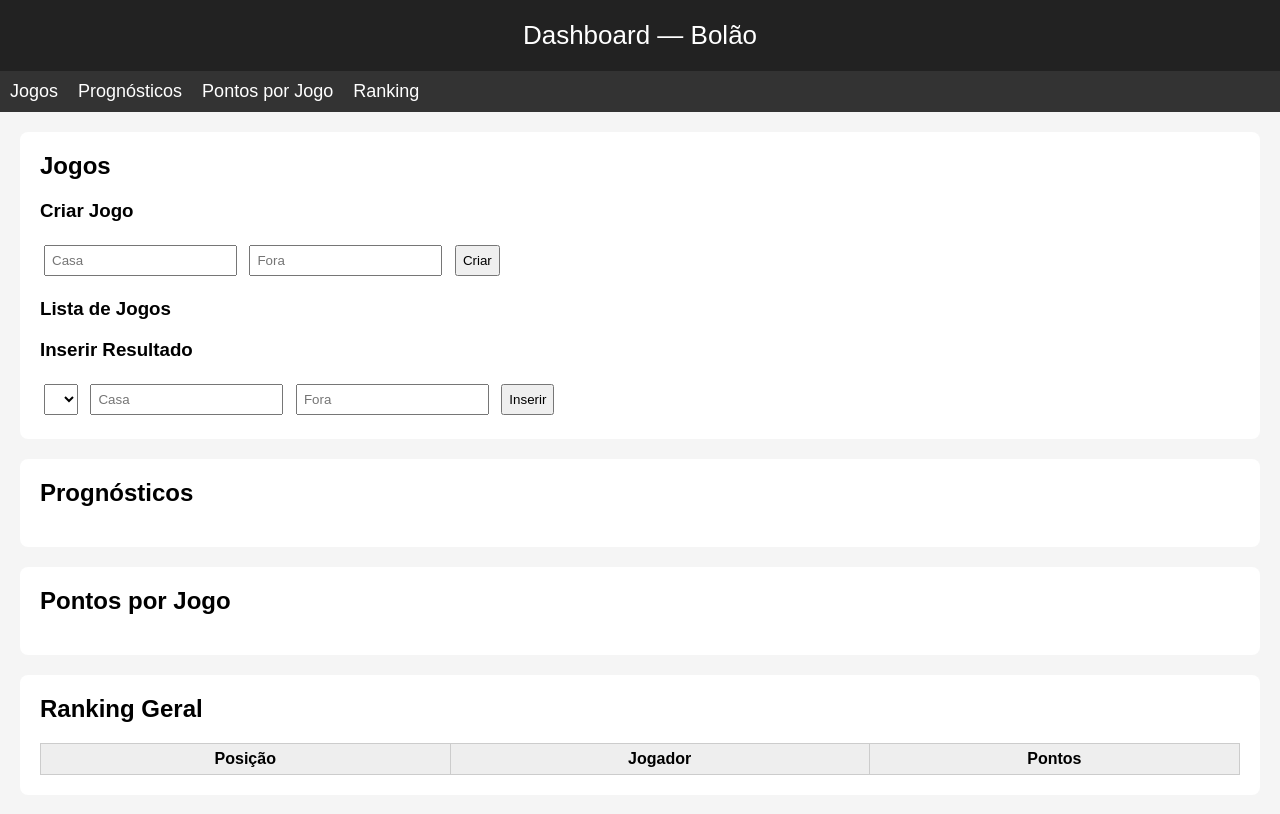
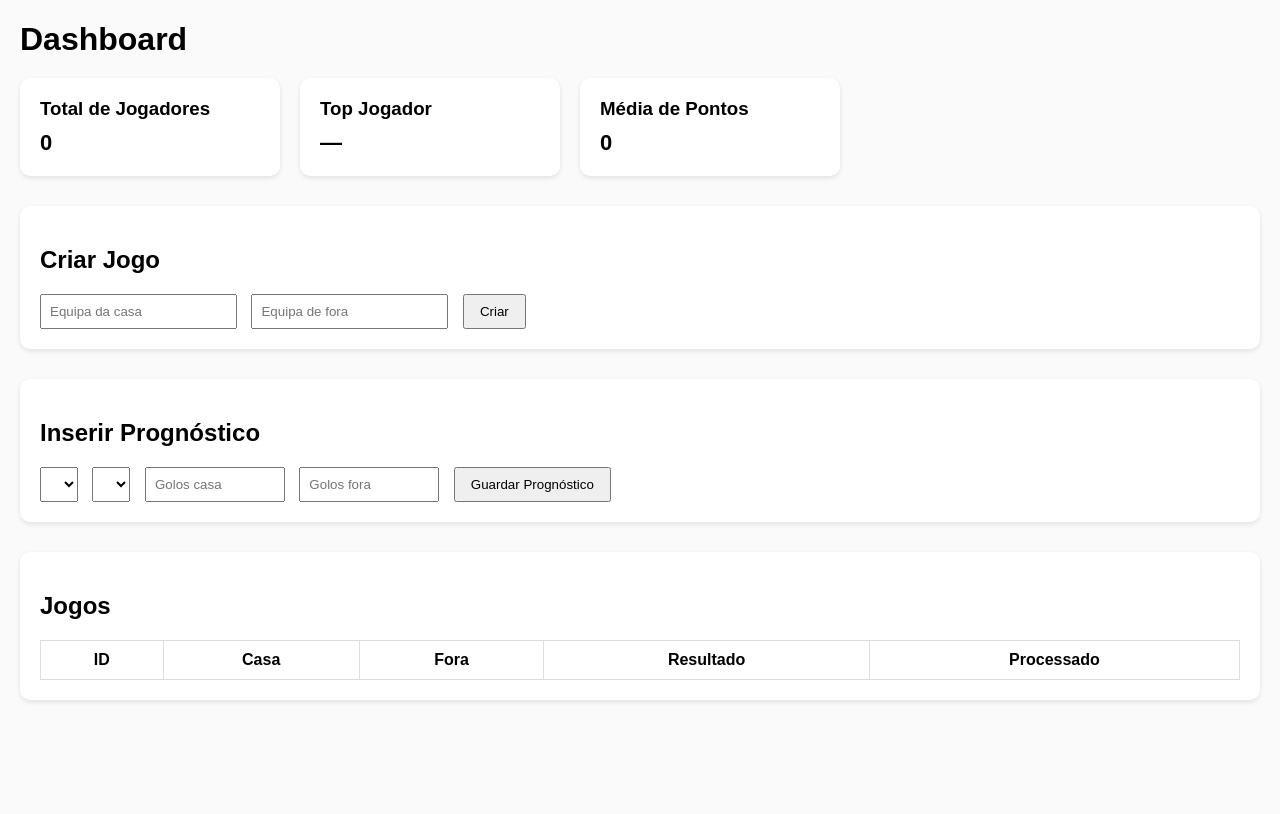
Before and after one commit to rbs1983/cracks, a website: page public/dashboard.html in a window 1280 px wide. Drawn offline with Linux system fonts and the light colour scheme; no server answers.

Commit message:
Update dashboard.html

```diff
--- a/public/dashboard.html
+++ b/public/dashboard.html
@@ -1,169 +1,168 @@
 <!DOCTYPE html>
-<html>
+<html lang="pt">
 <head>
-  <title>Dashboard — Bolão</title>
+  <meta charset="UTF-8">
+  <title>Dashboard</title>
   <style>
-    body { font-family: Arial; margin: 0; padding: 0; background: #f5f5f5; }
-    header { background: #222; color: white; padding: 20px; text-align: center; font-size: 26px; }
-    nav { background: #333; padding: 10px; display: flex; gap: 20px; }
-    nav a { color: white; text-decoration: none; font-size: 18px; }
-    nav a:hover { text-decoration: underline; }
+    body {
+      font-family: Arial, sans-serif;
+      margin: 20px;
+      background: #fafafa;
+    }
 
-    section { padding: 20px; background: white; margin: 20px; border-radius: 8px; }
-    h2 { margin-top: 0; }
+    h1 {
+      margin-bottom: 20px;
+    }
 
-    table { border-collapse: collapse; width: 100%; margin-top: 10px; }
-    th, td { border: 1px solid #ccc; padding: 6px; text-align: center; }
-    th { background: #eee; }
+    .card-container {
+      display: flex;
+      gap: 20px;
+      margin-bottom: 30px;
+    }
 
-    input, select, button { padding: 6px; margin: 4px; }
-    button { cursor: pointer; }
+    .card {
+      padding: 20px;
+      background: #ffffff;
+      border-radius: 10px;
+      width: 220px;
+      box-shadow: 0 2px 5px rgba(0,0,0,0.1);
+    }
+
+    .card h3 {
+      margin: 0 0 10px 0;
+    }
+
+    .card p {
+      font-size: 22px;
+      font-weight: bold;
+      margin: 0;
+    }
+
+    .section {
+      margin-top: 30px;
+      padding: 20px;
+      background: #fff;
+      border-radius: 10px;
+      box-shadow: 0 2px 5px rgba(0,0,0,0.1);
+    }
+
+    table {
+      width: 100%;
+      border-collapse: collapse;
+      margin-top: 15px;
+    }
+
+    table, th, td {
+      border: 1px solid #ddd;
+    }
+
+    th, td {
+      padding: 10px;
+      text-align: center;
+    }
+
+    input, select {
+      padding: 8px;
+      margin-right: 10px;
+    }
+
+    button {
+      padding: 8px 15px;
+      cursor: pointer;
+    }
   </style>
 </head>
+
 <body>
 
-<header>Dashboard — Bolão</header>
+  <h1>Dashboard</h1>
 
-<nav>
-  <a href="#jogos">Jogos</a>
-  <a href="#prognosticos">Prognósticos</a>
-  <a href="#pontos">Pontos por Jogo</a>
-  <a href="#ranking">Ranking</a>
-</nav>
+  <!-- 🔥 CARTÕES DE RESUMO -->
+  <div class="card-container">
+    <div class="card">
+      <h3>Total de Jogadores</h3>
+      <p id="total-jogadores">0</p>
+    </div>
 
-<!-- ===================== JOGOS ===================== -->
-<section id="jogos">
+    <div class="card">
+      <h3>Top Jogador</h3>
+      <p id="top-jogador">—</p>
+    </div>
+
+    <div class="card">
+      <h3>Média de Pontos</h3>
+      <p id="media-pontos">0</p>
+    </div>
+  </div>
+
+  <!-- 🔥 CRIAR JOGO -->
+  <div class="section">
+    <h2>Criar Jogo</h2>
+    <input id="casa" placeholder="Equipa da casa">
+    <input id="fora" placeholder="Equipa de fora">
+    <button onclick="addMatch()">Criar</button>
+  </div>
+
+  <!-- 🔥 INSERIR PROGNÓSTICO -->
+  <div class="section">
+    <h2>Inserir Prognóstico</h2>
+
+    <select id="player-select"></select>
+    <select id="match-select"></select>
+
+    <input id="palpite-casa" type="number" placeholder="Golos casa" style="width:120px;">
+    <input id="palpite-fora" type="number" placeholder="Golos fora" style="width:120px;">
+
+    <button onclick="addPrediction()">Guardar Prognóstico</button>
+  </div>
+
+  <!-- 🔥 LISTA DE JOGOS -->
+  <div class="section">
     <h2>Jogos</h2>
-
-  <h3>Criar Jogo</h3>
-  <input id="casa" placeholder="Casa">
-  <input id="fora" placeholder="Fora">
-  <button onclick="addMatch()">Criar</button>
-
-  <h3>Lista de Jogos</h3>
-  <ul id="listaJogos"></ul>
-
-  <h3>Inserir Resultado</h3>
-  <select id="resultMatchSelect"></select>
-  <input id="resCasa" placeholder="Casa">
-  <input id="resFora" placeholder="Fora">
-  <button onclick="setResult()">Inserir</button>
-</section>
-
-<!-- ===================== PROGNÓSTICOS ===================== -->
-<section id="prognosticos">
-  <h2>Prognósticos</h2>
-  <table id="tabelaPrognosticos"></table>
-</section>
-
-<!-- ===================== PONTOS ===================== -->
-<section id="pontos">
-  <h2>Pontos por Jogo</h2>
-  <table id="tabelaPontos"></table>
-</section>
-
-<!-- ===================== RANKING ===================== -->
-<section id="ranking">
-  <h2>Ranking Geral</h2>
-  <table id="tabelaRanking">
+    <table>
+      <thead>
         <tr>
-      <th>Posição</th>
-      <th>Jogador</th>
-      <th>Pontos</th>
+          <th>ID</th>
+          <th>Casa</th>
+          <th>Fora</th>
+          <th>Resultado</th>
+          <th>Processado</th>
         </tr>
+      </thead>
+      <tbody id="tabela-jogos"></tbody>
     </table>
-</section>
+  </div>
 
 <script>
-async function loadAll() {
-  const players = await fetch("/players").then(r => r.json());
-  const matches = await fetch("/matches").then(r => r.json());
-  const predictions = await fetch("/all-predictions").then(r => r.json());
-  const ranking = await fetch("/ranking").then(r => r.json());
+  // 🔥 Atualizar cartões de resumo
+  function atualizarResumoJogadores() {
+    fetch("/players")
+      .then(r => r.json())
+      .then(players => {
 
-  // ===================== JOGOS =====================
-  const listaJogos = document.getElementById("listaJogos");
-  const resultSel = document.getElementById("resultMatchSelect");
-  listaJogos.innerHTML = "";
-  resultSel.innerHTML = "";
+        // Total
+        document.getElementById("total-jogadores").textContent = players.length;
 
-  matches.forEach(m => {
-    const texto = `${m.equipa_casa} vs ${m.equipa_fora}`;
-    const li = document.createElement("li");
-
-    if (m.golos_casa === null) li.textContent = texto + " ⏳";
-    else li.textContent = texto + ` ✅ ${m.golos_casa}-${m.golos_fora}`;
-
-    listaJogos.appendChild(li);
-
-    const opt = document.createElement("option");
-    opt.value = m.id;
-    opt.textContent = texto;
-    resultSel.appendChild(opt);
-  });
-
-  // ===================== PROGNÓSTICOS =====================
-  const tabProg = document.getElementById("tabelaPrognosticos");
-  let header = "<tr><th>Jogador</th>";
-  matches.forEach(m => header += `<th>${m.equipa_casa} vs ${m.equipa_fora}</th>`);
-  header += "</tr>";
-  tabProg.innerHTML = header;
-
-  players.forEach(p => {
-    let row = `<tr><td>${p.nome}</td>`;
-    matches.forEach(m => {
-      const pred = predictions.find(x => x.player_id === p.id && x.match_id === m.id);
-      row += `<td>${pred ? pred.palpite_casa + "-" + pred.palpite_fora : "-"}</td>`;
-    });
-    row += "</tr>";
-    tabProg.innerHTML += row;
-  });
-
-  // ===================== PONTOS =====================
-  const tabPontos = document.getElementById("tabelaPontos");
-  let header2 = "<tr><th>Jogador</th>";
-  matches.forEach(m => header2 += `<th>${m.equipa_casa}-${m.equipa_fora}</th>`);
-  header2 += "<th>Total</th></tr>";
-  tabPontos.innerHTML = header2;
-
-  players.forEach(p => {
-    let total = 0;
-    let row = `<tr><td>${p.nome}</td>`;
-
-    matches.forEach(m => {
-      const pred = predictions.find(x => x.player_id === p.id && x.match_id === m.id);
-
-      if (!pred || m.golos_casa === null) {
-        row += "<td>-</td>";
-        return;
+        // Top jogador
+        if (players.length > 0) {
+          const top = players.reduce((a, b) => (a.pontos > b.pontos ? a : b));
+          document.getElementById("top-jogador").textContent =
+            `${top.nome} (${top.pontos} pts)`;
+        } else {
+          document.getElementById("top-jogador").textContent = "—";
         }
 
-      let pontos = 0;
-      if (pred.palpite_casa === m.golos_casa && pred.palpite_fora === m.golos_fora) pontos = 3;
-      else if ((pred.palpite_casa - pred.palpite_fora) === (m.golos_casa - m.golos_fora)) pontos = 1;
+        // Média
+        const media =
+          players.length > 0
+            ? (players.reduce((s, p) => s + p.pontos, 0) / players.length).toFixed(1)
+            : 0;
 
-      total += pontos;
-      row += `<td>${pontos}</td>`;
-    });
-
-    row += `<td><b>${total}</b></td></tr>`;
-    tabPontos.innerHTML += row;
-  });
-
-  // ===================== RANKING =====================
-  const tabRank = document.getElementById("tabelaRanking");
-  ranking.forEach((p, i) => {
-    tabRank.innerHTML += `
-      <tr>
-        <td>${i + 1}</td>
-        <td>${p.nome}</td>
-        <td>${p.pontos}</td>
-      </tr>
-    `;
+        document.getElementById("media-pontos").textContent = media;
       });
   }
 
-// Criar jogo
+  // 🔥 Criar jogo
   function addMatch() {
     const casa = document.getElementById("casa").value;
     const fora = document.getElementById("fora").value;
@@ -172,23 +171,89 @@ function addMatch() {
       method: "POST",
       headers: {"Content-Type": "application/json"},
       body: JSON.stringify({ equipa_casa: casa, equipa_fora: fora })
-  }).then(loadAll);
+    }).then(() => {
+      loadMatches();
+      loadMatchesForPredictions();
+      document.getElementById("casa").value = "";
+      document.getElementById("fora").value = "";
+    });
   }
 
-// Inserir resultado
-function setResult() {
-  const id = document.getElementById("resultMatchSelect").value;
-  const casa = document.getElementById("resCasa").value;
-  const fora = document.getElementById("resFora").value;
+  // 🔥 Carregar jogos
+  function loadMatches() {
+    fetch("/matches")
+      .then(r => r.json())
+      .then(matches => {
+        const tabela = document.getElementById("tabela-jogos");
+        tabela.innerHTML = "";
 
-  fetch("/result/" + id, {
+        matches.forEach(m => {
+          tabela.innerHTML += `
+            <tr>
+              <td>${m.id}</td>
+              <td>${m.equipa_casa}</td>
+              <td>${m.equipa_fora}</td>
+              <td>${m.golos_casa ?? "-"} : ${m.golos_fora ?? "-"}</td>
+              <td>${m.processado ? "Sim" : "Não"}</td>
+            </tr>
+          `;
+        });
+      });
+  }
+
+  // 🔥 Carregar jogadores no dropdown
+  function loadPlayers() {
+    fetch("/players")
+      .then(r => r.json())
+      .then(players => {
+        const sel = document.getElementById("player-select");
+        sel.innerHTML = "";
+        players.forEach(p => {
+          sel.innerHTML += `<option value="${p.id}">${p.nome}</option>`;
+        });
+      });
+  }
+
+  // 🔥 Carregar jogos no dropdown de prognósticos
+  function loadMatchesForPredictions() {
+    fetch("/matches")
+      .then(r => r.json())
+      .then(matches => {
+        const sel = document.getElementById("match-select");
+        sel.innerHTML = "";
+        matches.forEach(m => {
+          sel.innerHTML += `<option value="${m.id}">
+            Jogo ${m.id}: ${m.equipa_casa} vs ${m.equipa_fora}
+          </option>`;
+        });
+      });
+  }
+
+  // 🔥 Guardar prognóstico
+  function addPrediction() {
+    const player_id = document.getElementById("player-select").value;
+    const match_id = document.getElementById("match-select").value;
+    const palpite_casa = parseInt(document.getElementById("palpite-casa").value);
+    const palpite_fora = parseInt(document.getElementById("palpite-fora").value);
+
+    fetch("/add-prediction", {
       method: "POST",
       headers: {"Content-Type": "application/json"},
-    body: JSON.stringify({ casa: parseInt(casa), fora: parseInt(fora) })
-  }).then(loadAll);
+      body: JSON.stringify({ player_id, match_id, palpite_casa, palpite_fora })
+    }).then(() => {
+      alert("Prognóstico guardado!");
+      document.getElementById("palpite-casa").value = "";
+      document.getElementById("palpite-fora").value = "";
+    });
   }
 
-loadAll();
+  // 🔥 Inicializar dashboard
+  window.onload = () => {
+    loadMatches();
+    atualizarResumoJogadores();
+    loadPlayers();
+    loadMatchesForPredictions();
+  };
 </script>
 
 </body>
```
Lines whose indentation alone changed are shown as unchanged.
